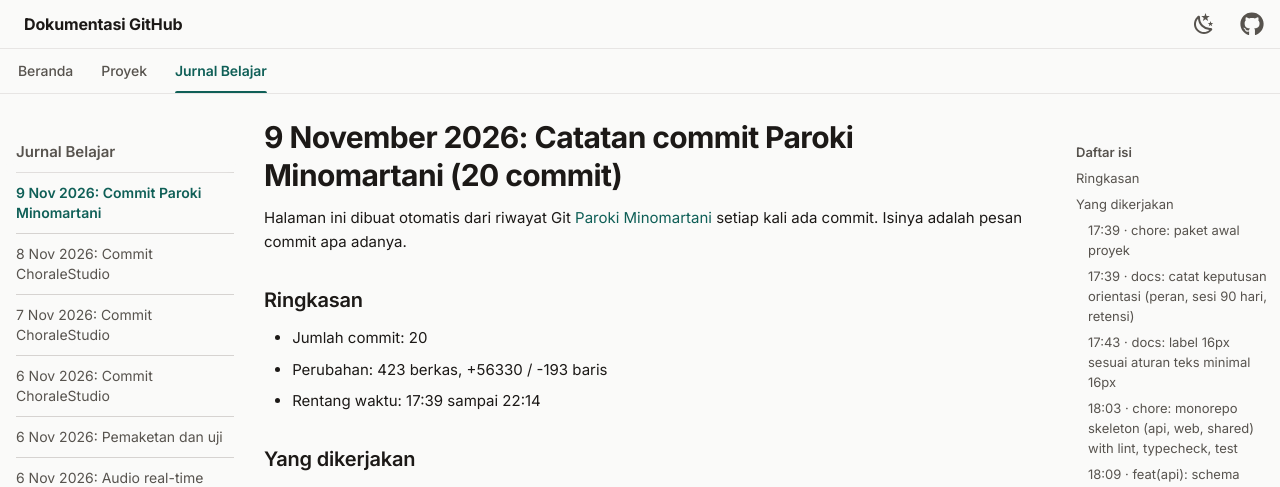
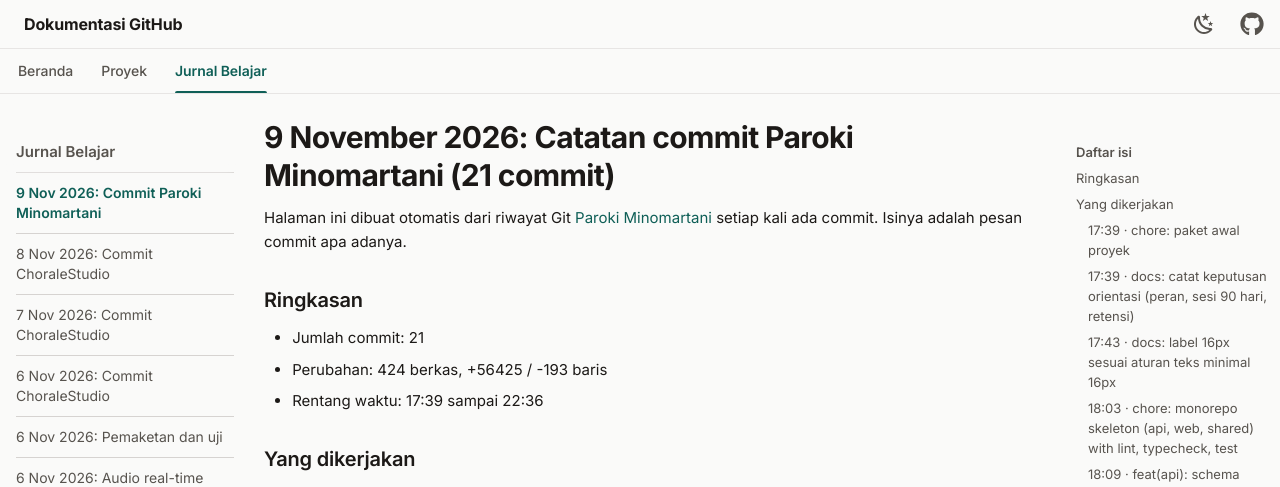
Before and after one commit to dimasarturoh15/dimasarturoh15.github.io, an MkDocs documentation site: the page built from docs/journal/2026-11-09-paroki-minomartani-commit.md, in a window 1280 px wide and 900 px high. Shown: the top 487 px of the window. Built offline with MkDocs 1.6.1 and Material for MkDocs 9.7.7, drawn with Linux system fonts in a browser that asks for light colours; some of the changed text lies outside the part shown.

Commit message:
docs: sync Paroki Minomartani commit 10f3f08

```diff
--- a/docs/journal/2026-11-09-paroki-minomartani-commit.md
+++ b/docs/journal/2026-11-09-paroki-minomartani-commit.md
@@ -1,12 +1,12 @@
-# 9 November 2026: Catatan commit Paroki Minomartani (20 commit)
+# 9 November 2026: Catatan commit Paroki Minomartani (21 commit)
 
 Halaman ini dibuat otomatis dari riwayat Git [Paroki Minomartani](../projects/paroki-minomartani.md) setiap kali ada commit. Isinya adalah pesan commit apa adanya.
 
 ## Ringkasan
 
-- Jumlah commit: 20
-- Perubahan: 423 berkas, +56330 / -193 baris
-- Rentang waktu: 17:39 sampai 22:14
+- Jumlah commit: 21
+- Perubahan: 424 berkas, +56425 / -193 baris
+- Rentang waktu: 17:39 sampai 22:36
 
 ## Yang dikerjakan
 
@@ -265,3 +265,10 @@ Commit [`293b5f1`](https://github.com/dimasarturoh15/paroki-minomartani/commit/2
   response deadlines, contact person, effective date)
 - Roadmap: daily purge also covers otp_codes, rate_limits, not_me_tokens and
   audit_logs older than 1 year (PAGE-08, NFR-07)
+
+### 22:36 · docs: list of materials and decisions needed from the parish
+
+Commit [`10f3f08`](https://github.com/dimasarturoh15/paroki-minomartani/commit/10f3f08804e1363a25d81d259aefd10fc7dd3596) · 1 berkas, +95 / -0 baris
+
+Grouped by provider (Pastor/PGPM, Bendahara, Sekretariat, Komsos, content,
+trial, phase 2) with deadlines; mirrors the shareable checklist page.
```
Also changed, not shown: docs/index.md (+1 -1 lines), docs/journal/index.md (+2 -2 lines), docs/projects/paroki-minomartani.md (+1 -0 lines).
